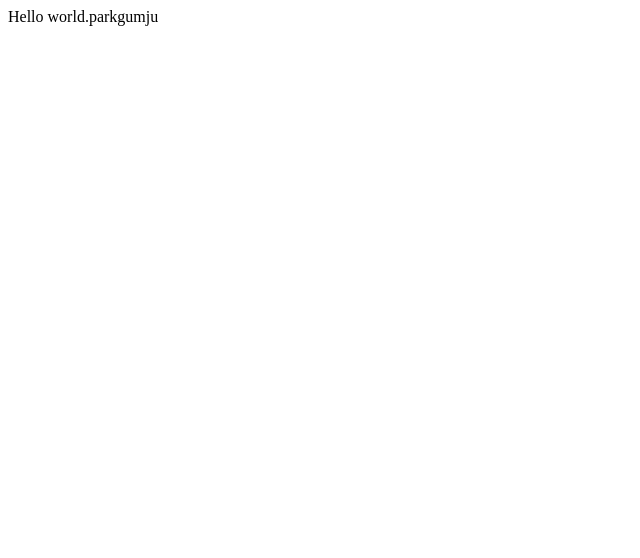
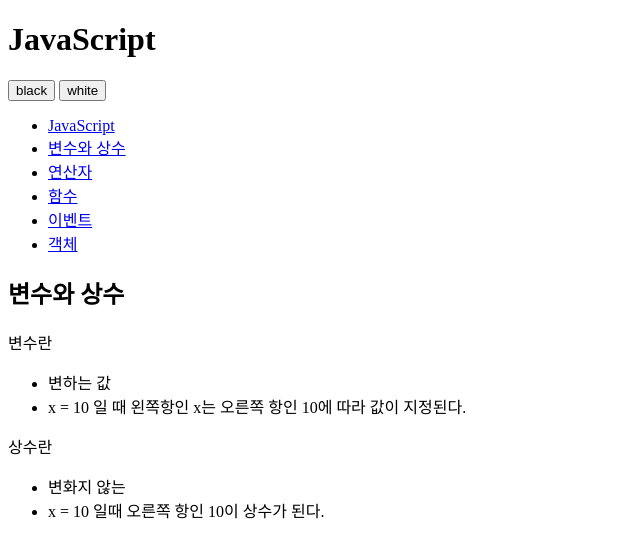
Before and after one commit to parkgumju/opentutorials.parkgumju, a plain HTML site: page index.html in a window 1280 px wide. Shown: the whole page, without its empty margins (0-640 px from the left). Drawn offline with Linux system fonts and the light colour scheme.

Commit message:
change index.html

```diff
--- a/index.html
+++ b/index.html
@@ -1,24 +1,53 @@
 <!DOCTYPE html>
-<html lang="en">
+<html>
     <head>
         <meta charset="utf-8" />
-
-        <!-- Always force latest IE rendering engine (even in intranet) & Chrome Frame
-        Remove this if you use the .htaccess -->
-        <meta http-equiv="X-UA-Compatible" content="IE=edge,chrome=1" />
-
-        <title>index</title>
-        <meta name="description" content="" />
-        <meta name="author" content="egoing" />
-
-        <meta name="viewport" content="width=device-width; initial-scale=1.0" />
-
-        <!-- Replace favicon.ico & apple-touch-icon.png in the root of your domain and delete these references -->
-        <link rel="shortcut icon" href="/favicon.ico" />
-        <link rel="apple-touch-icon" href="/apple-touch-icon.png" />
     </head>
 
-    <body>
-        Hello world.parkgumju
+    <body id="body">
+        <div>
+            <header>
+                <h1>JavaScript</h1>
+            </header>
+            <div id="toolbar">
+                <input type="button" value="black" />
+                <input type="button" value="white" />
+            </div>
+            <nav>
+                <ul>
+                    <li><a href="http://opentutorials.org/course/49/17">JavaScript</a></li>
+                    <li><a href="http://opentutorials.org/course/49/16">변수와 상수</a></li>
+                    <li><a href="http://opentutorials.org/course/49/18">연산자</a></li>
+                    <li><a href="http://opentutorials.org/course/49/19">함수</a></li>
+                    <li><a href="http://opentutorials.org/course/49/20">이벤트</a></li>
+                    <li><a href="http://opentutorials.org/course/49/21">객체</a></li>
+                </ul>
+            </nav>
+            <article>
+                <h2>변수와 상수</h2>
+                <div>
+                    <p>변수란</p>
+                    <ul>
+                        <li>
+                            변하는 값
+                        </li>
+                        <li>
+                            x = 10 일 때  왼쪽항인 x는 오른쪽 항인 10에 따라 값이 지정된다.
+                        </li>
+                    </ul>
+                    <p>
+                        상수란
+                    </p>
+                    <ul>
+                        <li>
+                            변화지 않는
+                        </li>
+                        <li>
+                            x = 10 일때 오른쪽 항인 10이 상수가 된다.
+                        </li>
+                    </ul>
+                </div>
+            </article>
+        </div>
     </body>
 </html>
```
